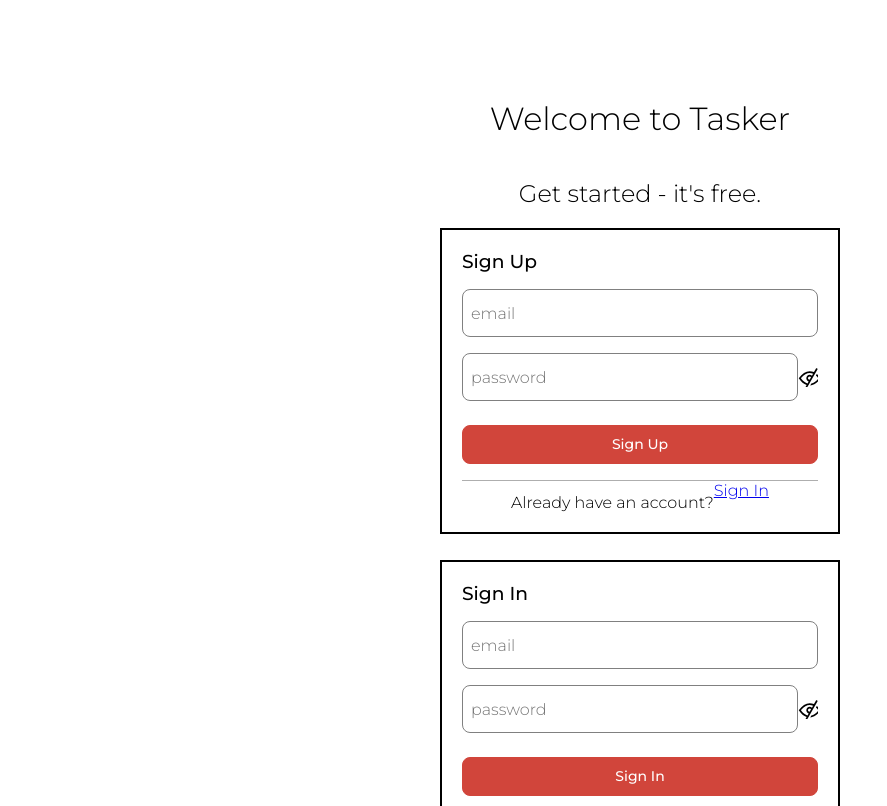
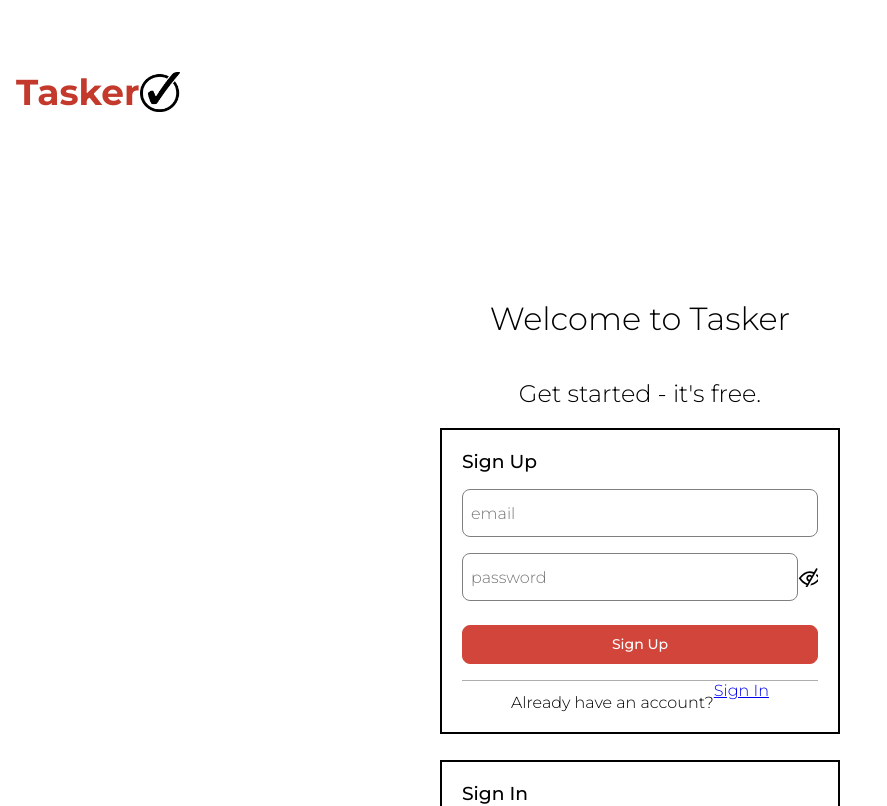
Before and after one commit to vinu-codes/tasker, a React (Create React App) app: page /login in a window 1280 px wide. Shown: the top 806 px of the page, without its empty margins (0-887 px from the left). Built offline with nearby package versions, Linux system fonts and the light colour scheme; no server answers.

Commit message:
add Logo

```diff
--- /dev/null
+++ b/src/components/Logo/Logo.js
@@ -0,0 +1,45 @@
+import React from 'react'
+import image from './checkmark.jpg'
+import styled from 'styled-components'
+import { colors } from '@common/Theme'
+
+const Outer = styled.div`
+  width: 200px;
+  height: 200px;
+  position: relative;
+`
+
+const Right = styled.div`
+  width: 100px;
+  height: 200px;
+  overflow: hidden;
+  position: absolute;
+  top: 0;
+`
+
+const Left = styled.div``
+const Container = styled.div`
+  display: flex;
+  align-items: center;
+  span {
+    line-height: 40px;
+    font-size: 36px;
+    font-weight: bold;
+    color: #c3392c;
+  }
+`
+
+const Logo = () => {
+  return (
+    <Outer>
+      <Right></Right>
+      <Left></Left>
+      <Container>
+        <span className="check-mask">Tasker</span>
+        <img src={image} width="40px" height="40px"></img>
+      </Container>
+    </Outer>
+  )
+}
+
+export { Logo }
--- /dev/null
+++ b/src/components/Logo/index.js
@@ -0,0 +1 @@
+export * from './Logo'
--- a/src/components/SignIn/SignIn.styled.js
+++ b/src/components/SignIn/SignIn.styled.js
@@ -16,6 +16,7 @@ const FormContainer = styled.form`
     font-weight: normal;
   }
   button {
+    user-select: none;
     margin-top: 8px;
     background: ${colors.rust};
     color: ${colors.white};
@@ -46,6 +47,7 @@ const SignUpContainer = styled.div`
   margin-top: 16px;
   border-top: 1px solid ${colors.lightGrey};
   span {
+    user-select: none;
     display: inline-block;
     padding-top: 12px;
   }
--- a/src/components/SignUp/SignUp.styled.js
+++ b/src/components/SignUp/SignUp.styled.js
@@ -16,6 +16,7 @@ const FormContainer = styled.form`
     font-weight: normal;
   }
   button {
+    user-select: none;
     margin-top: 8px;
     background: ${colors.rust};
     color: ${colors.white};
@@ -46,6 +47,7 @@ const SignInContainer = styled.div`
   border-top: 1px solid ${colors.lightGrey};
   margin-top: 16px;
   span {
+    user-select: none;
     display: inline-block;
     padding-top: 12px;
   }
--- a/src/features/LoginForm/LoginForm.js
+++ b/src/features/LoginForm/LoginForm.js
@@ -8,6 +8,7 @@ import { Input } from '@common/Input'
 import { useSelector, useDispatch } from 'react-redux'
 import { signIn } from '@state/auth'
 import { authSelector } from '@state/auth'
+import { Logo } from '@components/Logo'
 
 const LoginForm = () => {
   const dispatch = useDispatch()
@@ -21,12 +22,15 @@ const LoginForm = () => {
   }
 
   return (
+    <>
+      <Logo />
       <FormWrapper>
         <h1>Welcome to Tasker</h1>
         <h2>Get started - it's free.</h2>
         <SignUp callback={handleSignUp} />
         <SignIn callback={handleSignIn} />
       </FormWrapper>
+    </>
   )
 }
 
```
Also changed, not shown: src/components/Logo/checkmark.jpg (added). Lines whose indentation alone changed are shown as unchanged.
